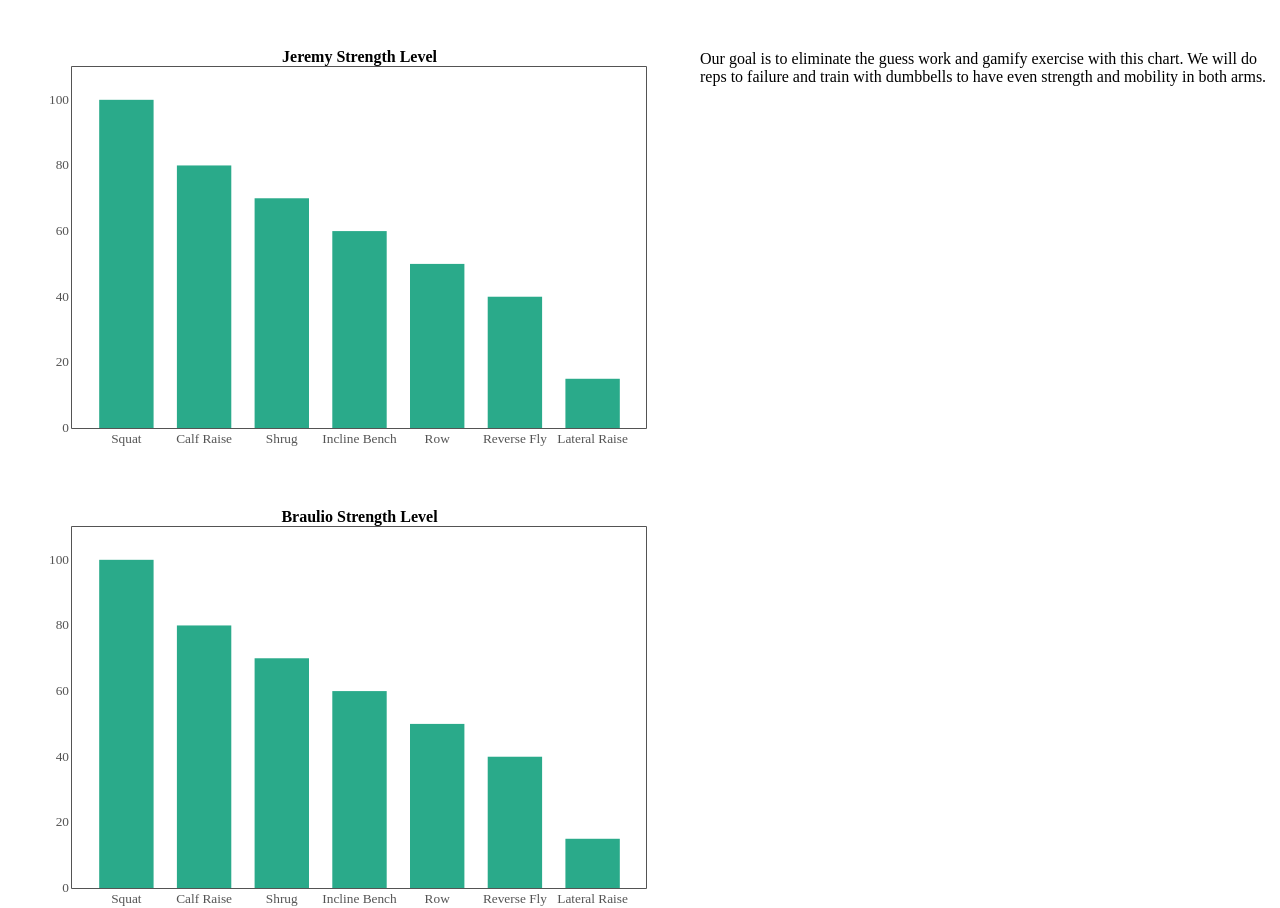
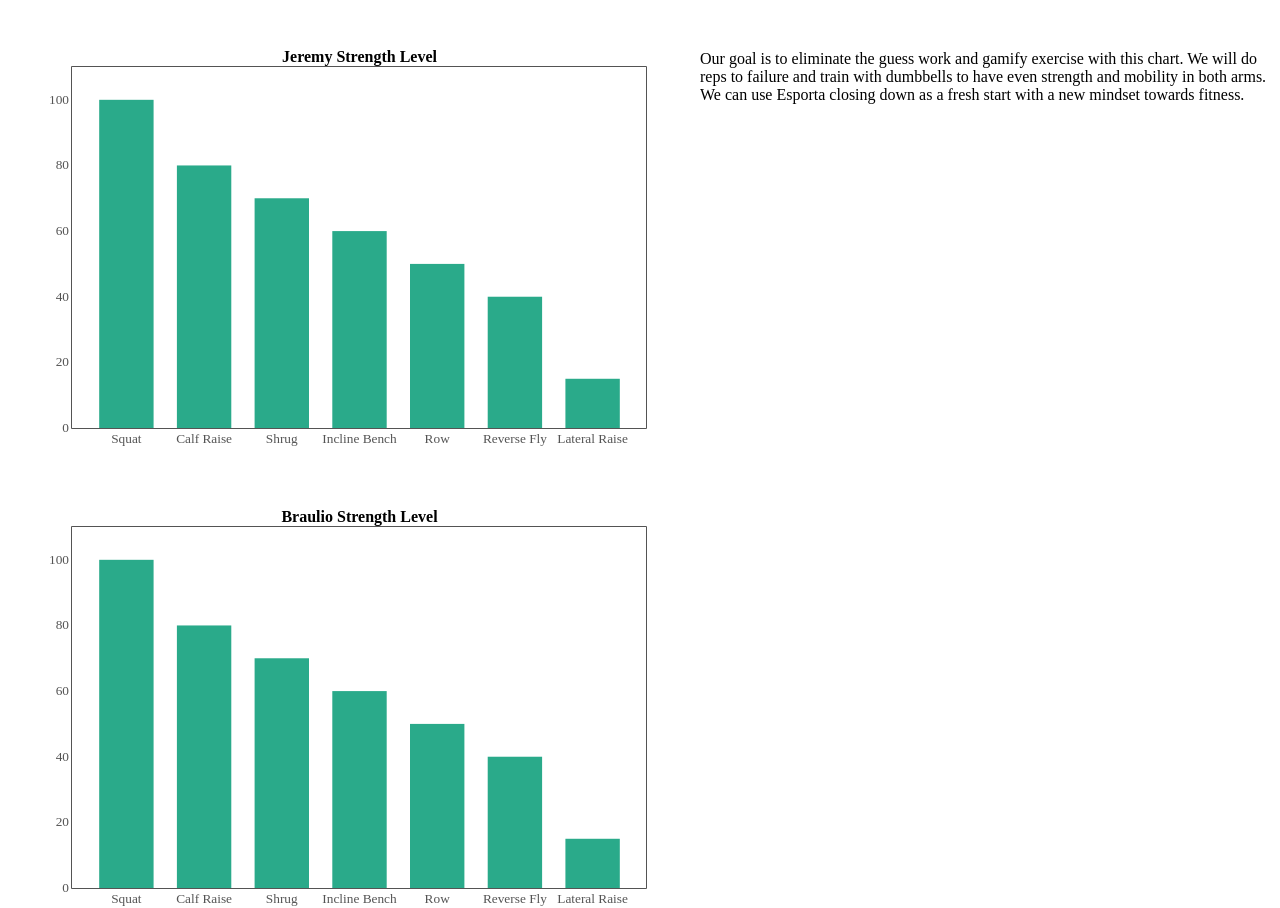
Before and after one commit to JH-2004/JH-2004.github.io, a plain HTML site: page index.html in a window 1280 px wide. Drawn offline with Linux system fonts and the light colour scheme.

Commit message:
Update index.html

```diff
--- a/index.html
+++ b/index.html
@@ -85,7 +85,7 @@ Flotr.draw(document.getElementById("chart2"),[strength], {
 
     </script>
     <div style = "position:absolute; left:700px; top:50px;">
-         Our goal is to eliminate the guess work and gamify exercise with this chart. We will do reps to failure and train with dumbbells to have even strength and mobility in both arms.
+         Our goal is to eliminate the guess work and gamify exercise with this chart. We will do reps to failure and train with dumbbells to have even strength and mobility in both arms. We can use Esporta closing down as a fresh start with a new mindset towards fitness.
       </div>
   </body>
 </html>
```
